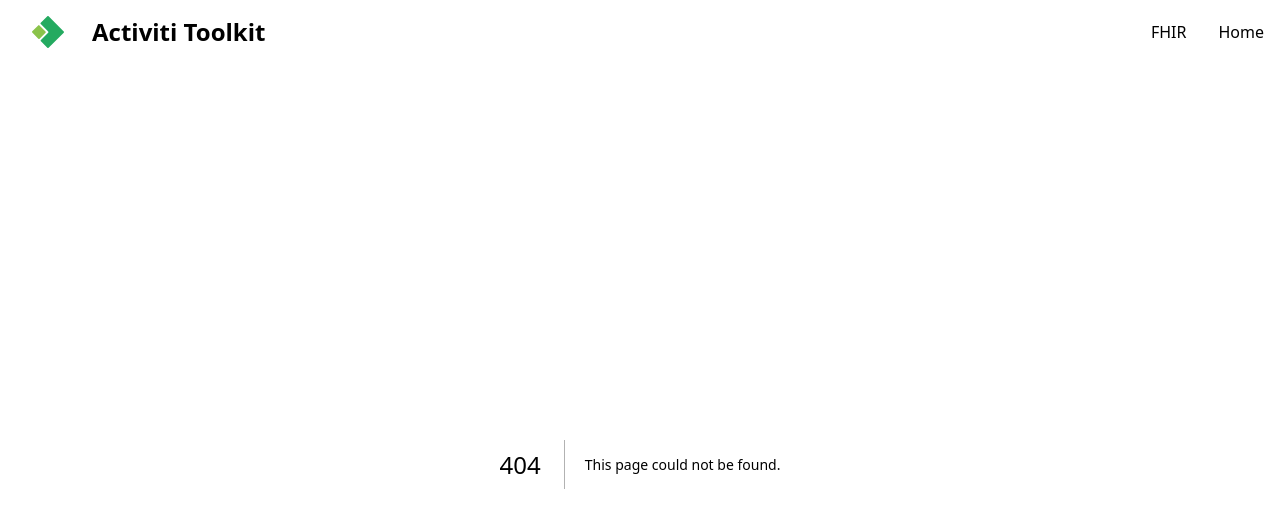
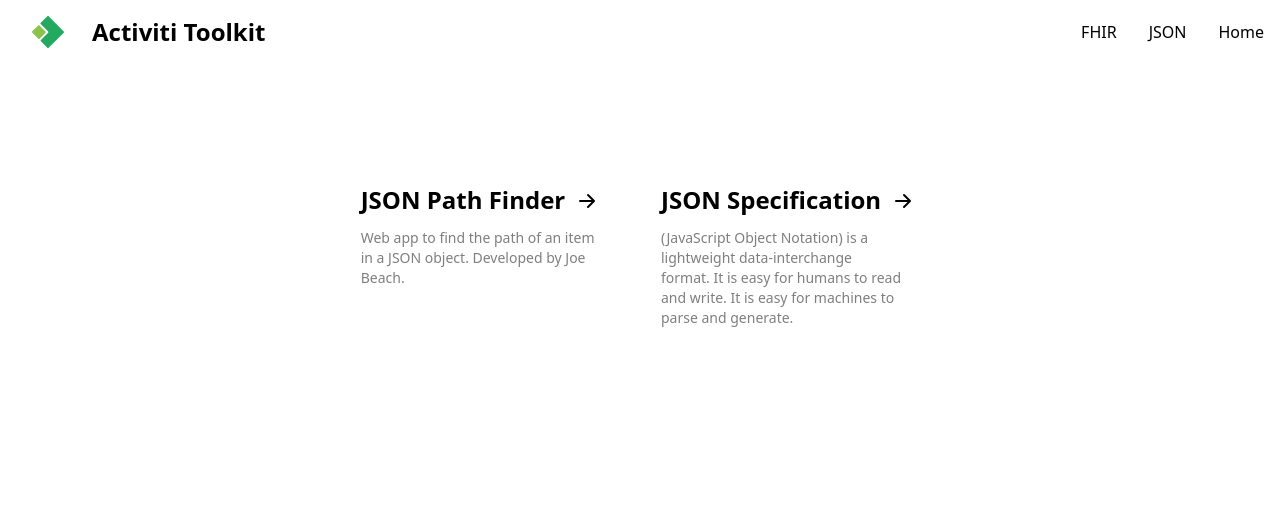
Before and after one commit to konrad-multibyte/activiti-toolkit, a Next.js app: page /json in a window 1280 px wide. Before the commit this address had no page. Shown: the top 528 px of the page. Built offline with nearby package versions, Linux system fonts and the light colour scheme.

Commit message:
JSON external tools

```diff
--- /dev/null
+++ b/src/app/json/page.tsx
@@ -0,0 +1,50 @@
+export default function Page() {
+    return (
+        <main className="flex flex-col items-center justify-between p-24">
+            <div className="mb-32 grid text-center lg:mb-0 lg:grid-cols-2 lg:text-left">
+                <a
+                    href="https://jsonpathfinder.com/"
+                    className="group rounded-lg border border-transparent px-5 py-4 transition-colors hover:border-gray-300 hover:bg-gray-100 hover:dark:border-neutral-700 hover:dark:bg-neutral-800/30"
+                    rel="noopener noreferrer"
+                    target="_blank"
+                >
+                    <h2 className={`mb-3 text-2xl font-semibold`}>
+                        JSON Path Finder{' '}
+                        <span className="inline-block transition-transform group-hover:translate-x-1 motion-reduce:transform-none">
+                            <svg xmlns="http://www.w3.org/2000/svg" width="32" height="32" fill="currentColor" className="bi bi-arrow-right-short" viewBox="0 0 16 8">
+                                <path fill-rule="evenodd" d="M4 8a.5.5 0 0 1 .5-.5h5.793L8.146 5.354a.5.5 0 1 1 .708-.708l3 3a.5.5 0 0 1 0 .708l-3 3a.5.5 0 0 1-.708-.708L10.293 8.5H4.5A.5.5 0 0 1 4 8z" />
+                            </svg>
+                        </span>
+                    </h2>
+                    <p
+                        className={`m-0 max-w-[30ch] text-sm opacity-50`}
+                    >
+                        Web app to find the path of an item in a JSON object. Developed by Joe Beach.
+                    </p>
+                </a>
+                <a
+                    href="https://www.json.org/json-en.html"
+                    className="group rounded-lg border border-transparent px-5 py-4 transition-colors hover:border-gray-300 hover:bg-gray-100 hover:dark:border-neutral-700 hover:dark:bg-neutral-800/30"
+                    rel="noopener noreferrer"
+                    target="_blank"
+                >
+                    <h2 className={`mb-3 text-2xl font-semibold`}>
+                        JSON Specification{' '}
+                        <span className="inline-block transition-transform group-hover:translate-x-1 motion-reduce:transform-none">
+                            <svg xmlns="http://www.w3.org/2000/svg" width="32" height="32" fill="currentColor" className="bi bi-arrow-right-short" viewBox="0 0 16 8">
+                                <path fill-rule="evenodd" d="M4 8a.5.5 0 0 1 .5-.5h5.793L8.146 5.354a.5.5 0 1 1 .708-.708l3 3a.5.5 0 0 1 0 .708l-3 3a.5.5 0 0 1-.708-.708L10.293 8.5H4.5A.5.5 0 0 1 4 8z" />
+                            </svg>
+                        </span>
+                    </h2>
+                    <p
+                        className={`m-0 max-w-[30ch] text-sm opacity-50`}
+                    >
+                        (JavaScript Object Notation) is a lightweight data-interchange
+                        format. It is easy for humans to read and write. It is easy for machines to
+                        parse and generate.
+                    </p>
+                </a>
+            </div>
+        </main>
+    )
+}
--- a/src/app/navbar.tsx
+++ b/src/app/navbar.tsx
@@ -15,6 +15,7 @@
                 <div className="w-full md:block md:w-auto" id="navbar-default">
                     <ul className="font-medium flex flex-col p-4 md:p-0 mt-4 border border-gray-100 rounded-lg bg-gray-50 md:flex-row md:space-x-8 md:mt-0 md:border-0 md:bg-white dark:bg-gray-800 md:dark:bg-gray-900 dark:border-gray-700">
                         <NavLink href="/fhir" text="FHIR" />
+                        <NavLink href="/json" text="JSON" />
                         <NavLink href="/" text="Home" />
                     </ul>
                 </div>
```
